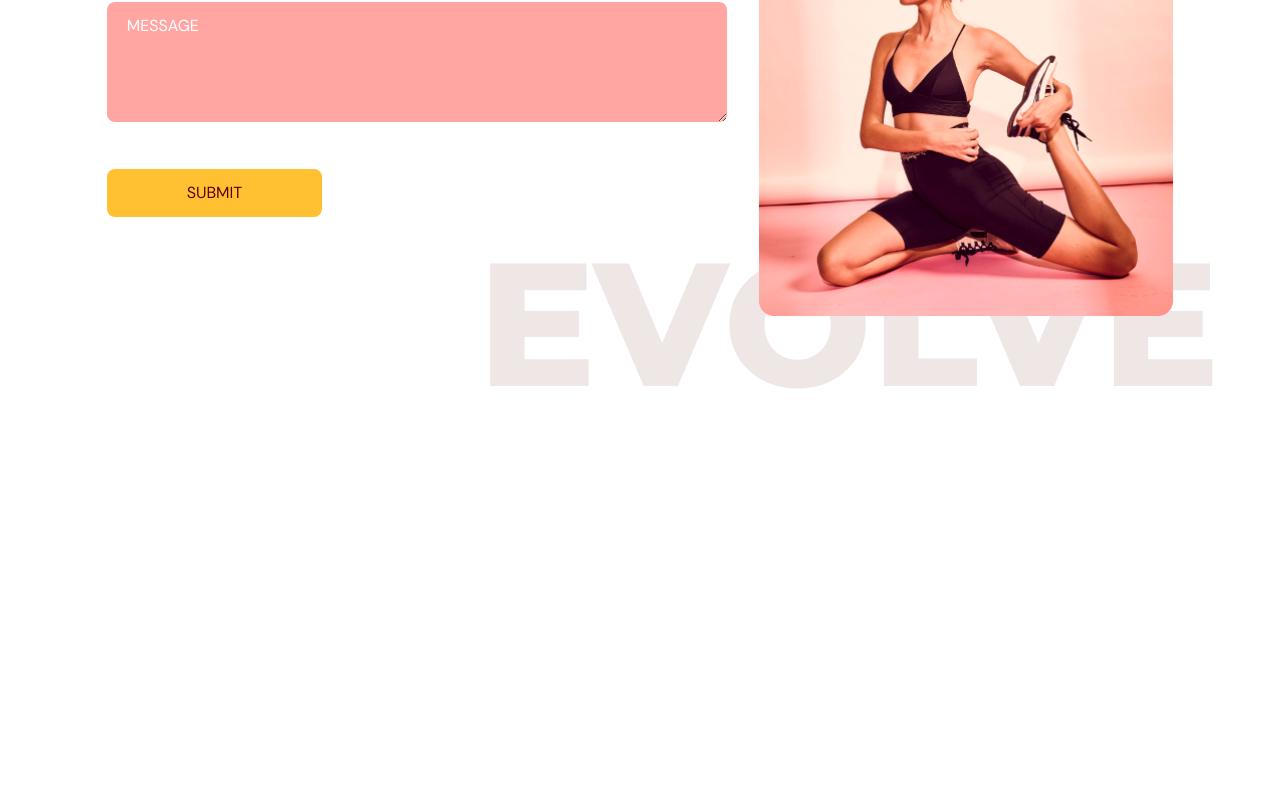
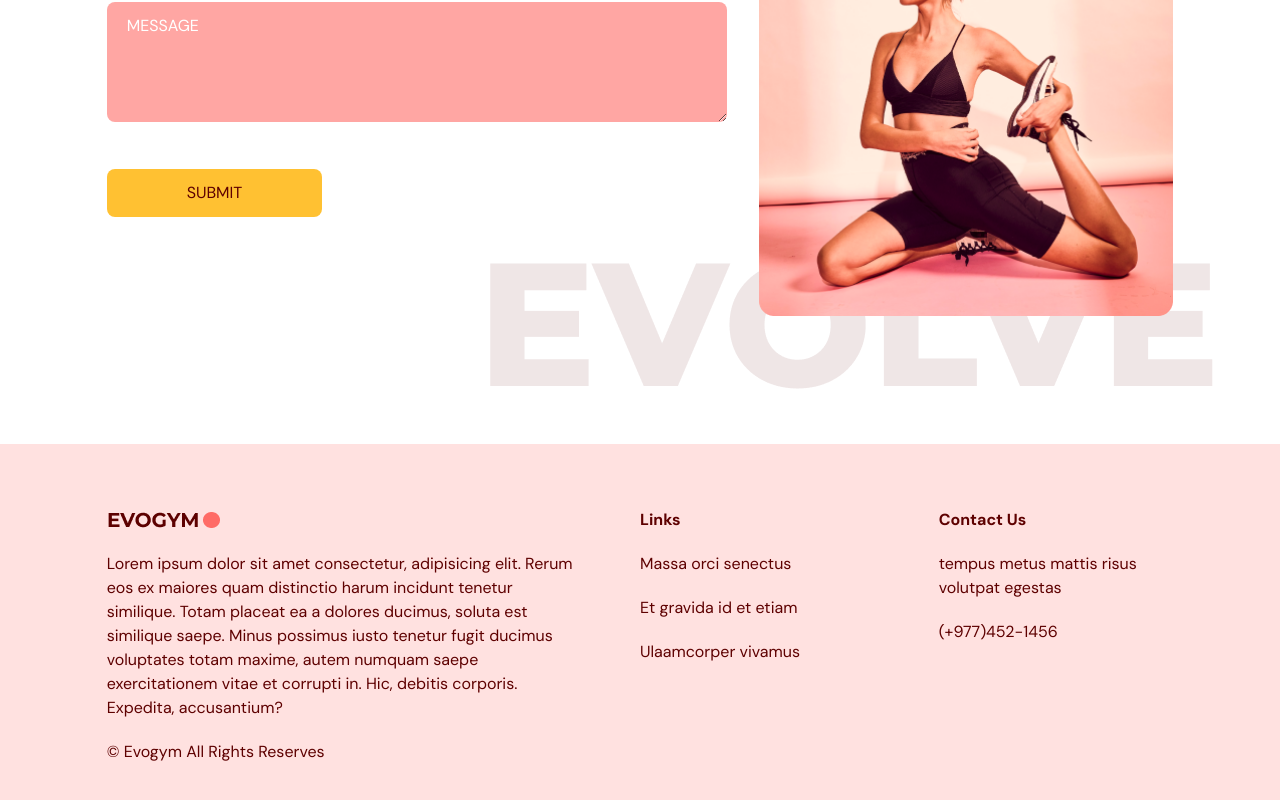
Before and after one commit to shakyasamin/gym-typescript, a React (Vite) app: page / in a window 1280 px wide. Shown: the part 3528-4328 px from the top of the page. Before the commit the page ends 3972 px from the top, so only its background shows below. Built offline with nearby package versions, Linux system fonts and the light colour scheme.

Commit message:
Footer section created

```diff
--- a/src/App.tsx
+++ b/src/App.tsx
@@ -5,6 +5,7 @@
 import Benefits from "@/scenes/benefits";
 import OurClasses from "@/scenes/ourClasses";
 import ContactUs from "@/scenes/contactUs";
+import Footer from "@/scenes/footer";
 
 function App() {
   const [selectedPage, setSelectedPage] = useState<SelectedPage>(
@@ -34,6 +35,7 @@
       <Benefits setSelectedPage={setSelectedPage} />
       <OurClasses setSelectedPage={setSelectedPage} />
       <ContactUs setSelectedPage={setSelectedPage} />
+      <Footer />
     </div>
   );
 }
--- /dev/null
+++ b/src/scenes/footer/index.tsx
@@ -0,0 +1,37 @@
+import Logo from "@/assets/Logo.png";
+
+type Props = {};
+
+const Footer = (props: Props) => {
+  return (
+    <footer className="bg-primary-100 py-16">
+      <div className="justify-content mx-auto w-5/6 gap-16 md:flex">
+        <div className="mt-16 basis-1/2 md:mt-0">
+          <img src={Logo} alt="logo" />
+          <p className="my-5">
+            Lorem ipsum dolor sit amet consectetur, adipisicing elit. Rerum eos
+            ex maiores quam distinctio harum incidunt tenetur similique. Totam
+            placeat ea a dolores ducimus, soluta est similique saepe. Minus
+            possimus iusto tenetur fugit ducimus voluptates totam maxime, autem
+            numquam saepe exercitationem vitae et corrupti in. Hic, debitis
+            corporis. Expedita, accusantium?
+          </p>
+          <p>© Evogym All Rights Reserves</p>
+        </div>
+        <div className="mt-16 basis-1/4 md:mt-0">
+          <h4 className="font-bold">Links</h4>
+          <p className="my-5"> Massa orci senectus</p>
+          <p className="my-5"> Et gravida id et etiam</p>
+          <p>Ulaamcorper vivamus</p>
+        </div>
+        <div className="mt-16 basis-1/4 md:mt-0">
+          <h4 className="font-bold">Contact Us</h4>
+          <p className="my-5"> tempus metus mattis risus volutpat egestas</p>
+          <p>(+977)452-1456</p>
+        </div>
+      </div>
+    </footer>
+  );
+};
+
+export default Footer;
```
